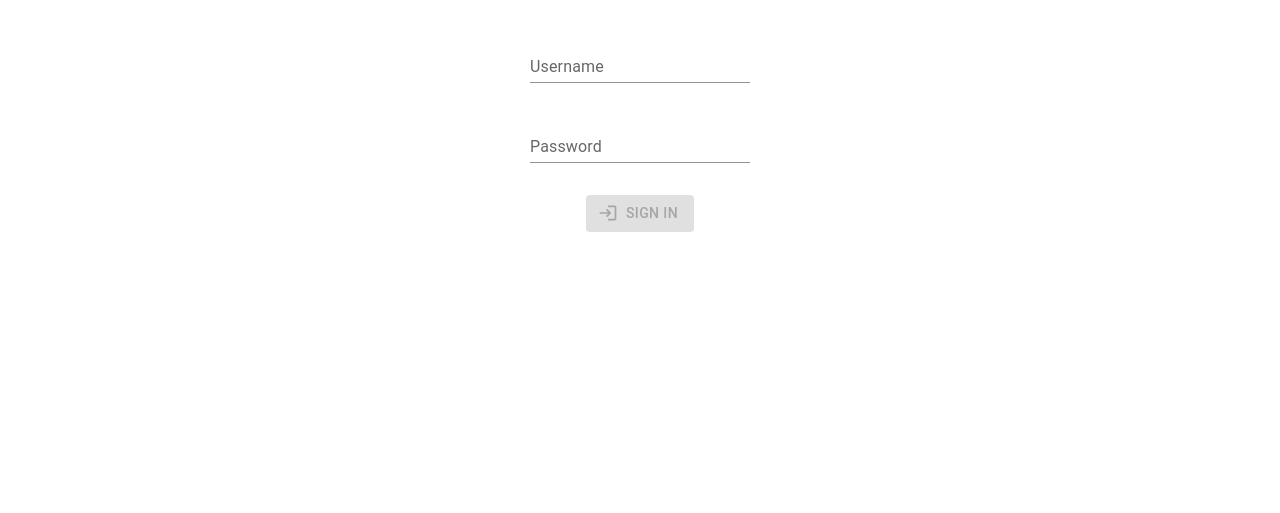
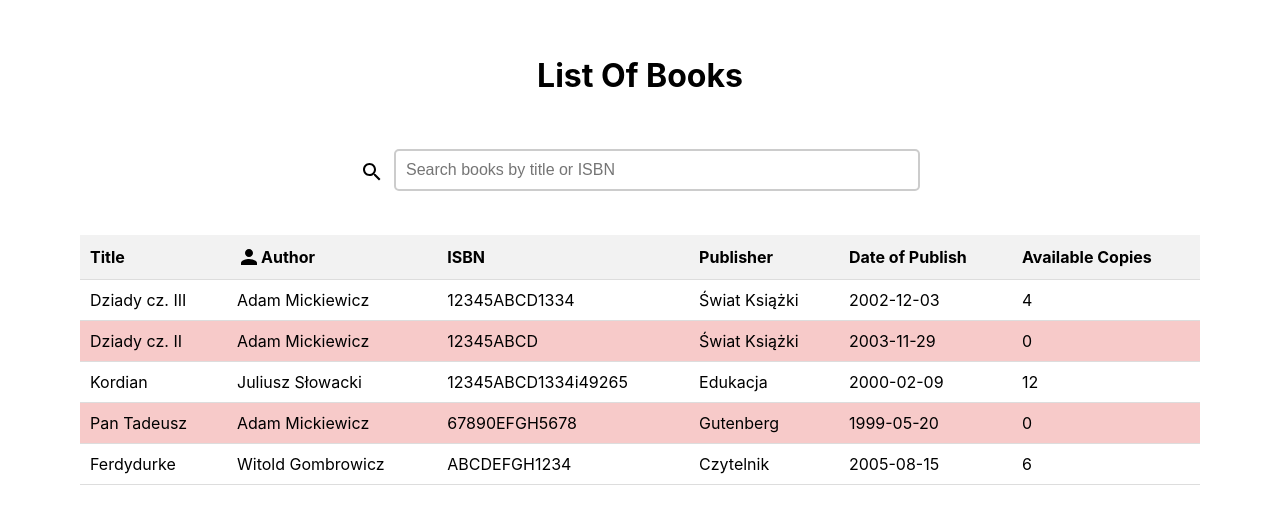
Before and after one commit to wujciak/library_front, a React (Create React App) app: page / in a window 1280 px wide. Shown: the part 173-686 px from the top of the page. Built offline with nearby package versions, Linux system fonts and the light colour scheme.

Commit message:
Added site representing list of books. Site contains searchbar with loop icon and list of books, where unavailable books are highlighted in pink color.

```diff
--- a/src/App.tsx
+++ b/src/App.tsx
@@ -1,13 +1,10 @@
 import React from 'react';
 import './App.css';
 import LoginForm from "./components/login-form/LoginForm";
+import ListOfBooks from "./components/list-of-books/ListOfBooks";
 
 function App() {
-  return (
-    <div className="App">
-      <LoginForm />
-    </div>
-  );
+  return <ListOfBooks />;
 }
 
 export default App;
--- /dev/null
+++ b/src/components/list-of-books/ListOfBooks.css
@@ -0,0 +1,56 @@
+.listOfBooks {
+    background-color: white;
+    margin-top: 10%;
+    padding: 5rem;
+    display: flex;
+    flex-direction: column;
+    justify-content: center;
+    align-items: center;
+    gap: 2rem;
+}
+
+.searchContainer {
+    display: flex;
+    align-items: center;
+    width: 50%;
+}
+
+.searchIcon {
+    margin-top: -8px;
+    margin-right: 10px;
+    font-size: large;
+}
+
+.searchInput {
+    width: 100%;
+    padding: 10px;
+    font-size: 16px;
+    border: 2px solid #ccc;
+    border-radius: 5px;
+    box-sizing: border-box;
+    margin-bottom: 12px;
+}
+
+table {
+    width: 100%;
+    border-collapse: collapse;
+}
+
+th, td {
+    padding: 10px;
+    text-align: left;
+    border-bottom: 1px solid #ddd;
+}
+
+th {
+    background-color: #f2f2f2;
+}
+
+.authorHeader {
+    display: flex;
+    align-items: center;
+}
+
+tr.unavailable {
+    background-color: #f7cac9;
+}
--- /dev/null
+++ b/src/components/list-of-books/ListOfBooks.tsx
@@ -0,0 +1,61 @@
+import React, { useState } from 'react';
+import './ListOfBooks.css';
+import { metadata } from "../../res/metadata";
+import SearchIcon from '@mui/icons-material/Search';
+import PersonIcon from '@mui/icons-material/Person';
+
+
+function ListOfBooks() {
+    const [searchTerm, setSearchTerm] = useState('');
+
+    const handleSearch = (event: React.ChangeEvent<HTMLInputElement>) => {
+        setSearchTerm(event.target.value);
+    };
+
+    const filteredBooks = metadata.filter(book =>
+        book.name.toLowerCase().includes(searchTerm.toLowerCase()) ||
+        book.isbn.toLowerCase().includes(searchTerm.toLowerCase())
+    );
+
+    return (
+        <div className="listOfBooks">
+            <h1>List Of Books </h1>
+            <div className="searchContainer">
+                <SearchIcon className="searchIcon"/>
+                <input
+                    className="searchInput"
+                    type="text"
+                    placeholder="Search books by title or ISBN"
+                    value={searchTerm}
+                    onChange={handleSearch}
+                />
+            </div>
+            <table>
+                <thead>
+                <tr>
+                    <th>Title</th>
+                    <th className="authorHeader"> <PersonIcon className="PersonIcon"/> Author</th>
+                    <th>ISBN</th>
+                    <th>Publisher</th>
+                    <th>Date of Publish</th>
+                    <th>Available Copies</th>
+                </tr>
+                </thead>
+                <tbody>
+                {filteredBooks.map(book => (
+                    <tr key={book.id} className={book.availableCopies === 0 ? "unavailable" : ""}>
+                        <td>{book.name}</td>
+                        <td>{book.author}</td>
+                        <td>{book.isbn}</td>
+                        <td>{book.publisher}</td>
+                        <td>{book.dateOfPublish}</td>
+                        <td>{book.availableCopies}</td>
+                    </tr>
+                ))}
+                </tbody>
+            </table>
+        </div>
+    );
+}
+
+export default ListOfBooks;
--- a/src/res/metadata.tsx
+++ b/src/res/metadata.tsx
@@ -1,7 +1,8 @@
-export let metadata = [{
+export let metadata = [
+    {
         id: 1,
         isbn: "12345ABCD1334",
-    name: "Dziady",
+        name: "Dziady cz. III",
         author: "Adam Mickiewicz",
         publisher: "Świat Książki",
         dateOfPublish: "2002-12-03",
@@ -14,7 +15,7 @@ export let metadata = [{
         author: "Adam Mickiewicz",
         publisher: "Świat Książki",
         dateOfPublish: "2003-11-29",
-        availableCopies: 2
+        availableCopies: 0
     },
     {
         id: 3,
@@ -24,4 +25,23 @@ export let metadata = [{
         publisher: "Edukacja",
         dateOfPublish: "2000-02-09",
         availableCopies: 12
-    }];
+    },
+    {
+        id: 4,
+        isbn: "67890EFGH5678",
+        name: "Pan Tadeusz",
+        author: "Adam Mickiewicz",
+        publisher: "Gutenberg",
+        dateOfPublish: "1999-05-20",
+        availableCopies: 0
+    },
+    {
+        id: 5,
+        isbn: "ABCDEFGH1234",
+        name: "Ferdydurke",
+        author: "Witold Gombrowicz",
+        publisher: "Czytelnik",
+        dateOfPublish: "2005-08-15",
+        availableCopies: 6
+    }
+];
```
Also changed, not shown: src/components/list-of-books-form/ListOfBooksForm.tsx (deleted, +0 -11 lines), src/components/list-of-books-form/ListOfBooksForm.css (deleted). Lines whose indentation alone changed are shown as unchanged.
